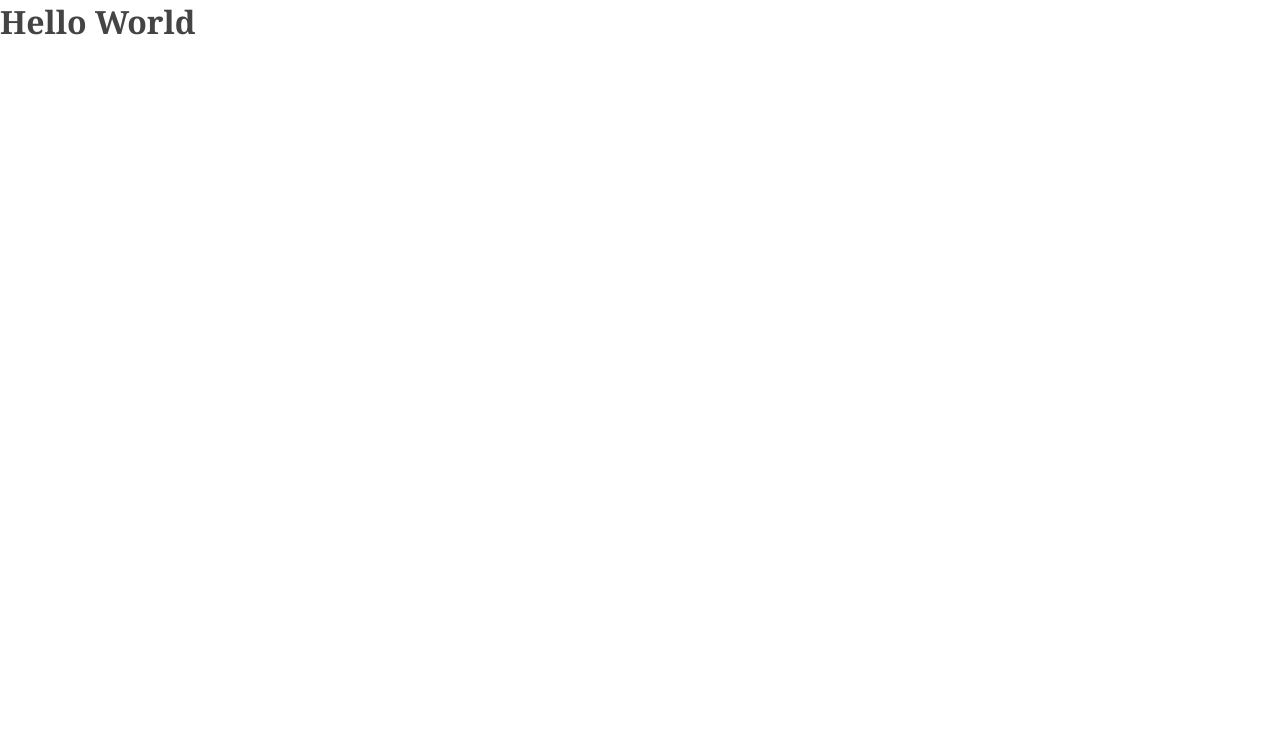
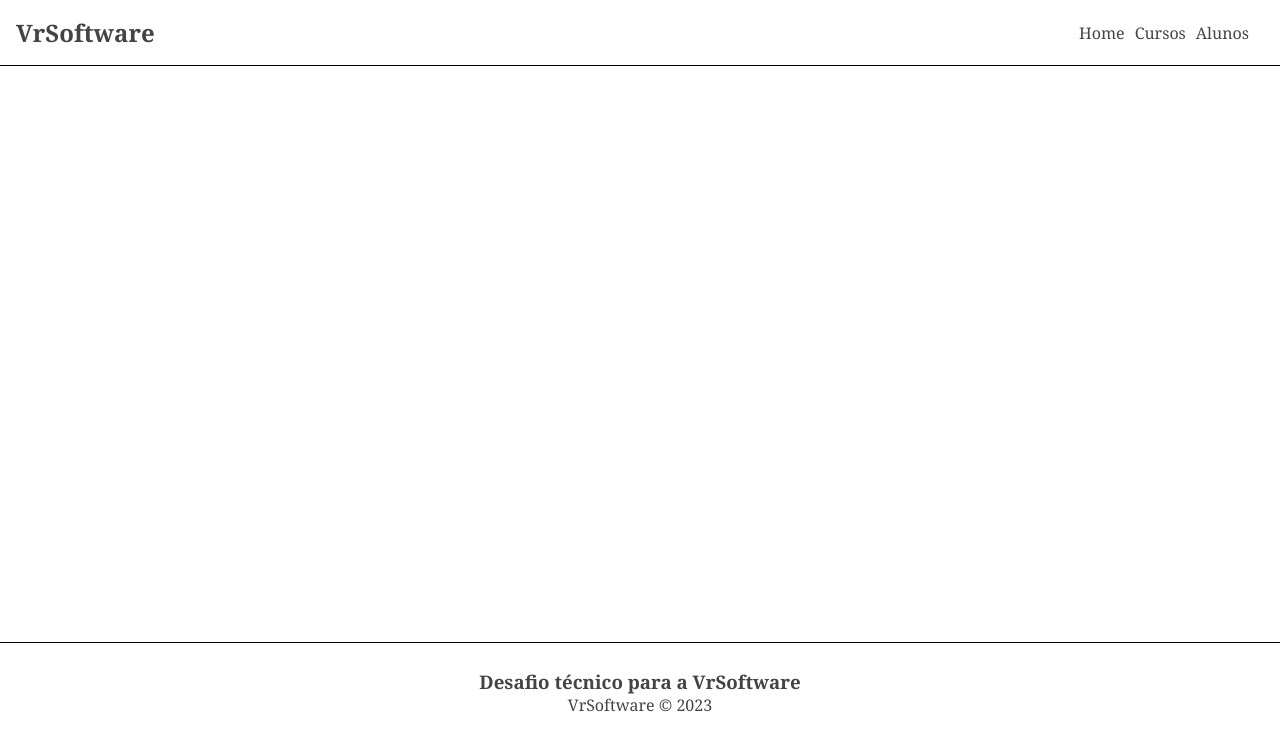
Before and after one commit to nando-castro/desafio-tecnico-vrsoftware, an Angular app in the folder app-front-angular/: page / in a window 1280 px wide. Shown: the top 750 px of the page. Built offline with nearby package versions, Linux system fonts and the light colour scheme.

Commit message:
feat: created components footer and header

```diff
--- a/app-front-angular/src/app/app.component.css
+++ b/app-front-angular/src/app/app.component.css
@@ -0,0 +1,4 @@
+.container {
+  min-height: 70vh;
+  margin-top: 1em;
+}
--- a/app-front-angular/src/app/app.component.html
+++ b/app-front-angular/src/app/app.component.html
@@ -1,3 +1,5 @@
-<h1>
-  <a>Hello World</a>
-</h1>
+<app-header></app-header>
+<main class="container">
+  <router-outlet></router-outlet>
+</main>
+<app-footer></app-footer>
--- a/app-front-angular/src/app/app.module.ts
+++ b/app-front-angular/src/app/app.module.ts
@@ -5,9 +5,11 @@ import { FormsModule, ReactiveFormsModule } from '@angular/forms';
 
 import { AppRoutingModule } from './app-routing.module';
 import { AppComponent } from './app.component';
+import { HeaderComponent } from './components/header/header.component';
+import { FooterComponent } from './components/footer/footer.component';
 
 @NgModule({
-  declarations: [AppComponent],
+  declarations: [AppComponent, HeaderComponent, FooterComponent],
   imports: [
     BrowserModule,
     AppRoutingModule,
--- /dev/null
+++ b/app-front-angular/src/app/components/footer/footer.component.css
@@ -0,0 +1,8 @@
+footer {
+  border-top: 1px solid #000;
+  display: flex;
+  flex-direction: column;
+  align-items: center;
+  justify-content: center;
+  height: 100px;
+}
--- /dev/null
+++ b/app-front-angular/src/app/components/footer/footer.component.html
@@ -0,0 +1,4 @@
+<footer>
+  <h3>Desafio técnico para a VrSoftware</h3>
+  <p><span>VrSoftware</span> &copy; 2023</p>
+</footer>
--- /dev/null
+++ b/app-front-angular/src/app/components/header/header.component.css
@@ -0,0 +1,29 @@
+nav {
+  width: 100%;
+  display: flex;
+  justify-content: space-between;
+  padding: 1em;
+  border-bottom: 1px solid #000;
+}
+
+div {
+  display: flex;
+  align-items: center;
+  justify-content: space-between;
+  padding: 5px;
+}
+
+a {
+  margin-right: 10px;
+}
+
+@media (max-width: 350px) {
+  nav {
+    align-items: center;
+    flex-direction: column;
+  }
+
+  div {
+    width: 100%;
+  }
+}
--- /dev/null
+++ b/app-front-angular/src/app/components/header/header.component.html
@@ -0,0 +1,10 @@
+<nav>
+  <a class="brand" routerLink="/">
+    <h2>VrSoftware</h2>
+  </a>
+  <div>
+    <a routerLink="/">Home</a>
+    <a routerLink="/course">Cursos</a>
+    <a routerLink="/student">Alunos</a>
+  </div>
+</nav>
```
Also changed, not shown: app-front-angular/src/app/components/footer/footer.component.ts (added, +10 -0 lines), app-front-angular/src/app/components/header/header.component.ts (added, +10 -0 lines), 2 other files (tests, documents, lock files or other folders).
